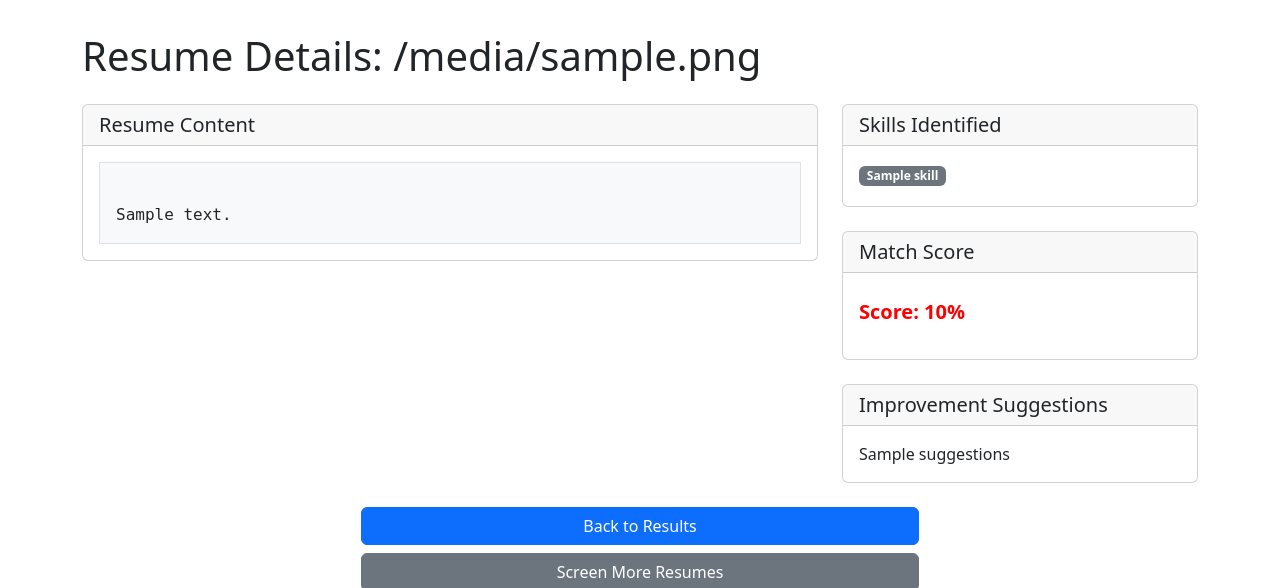
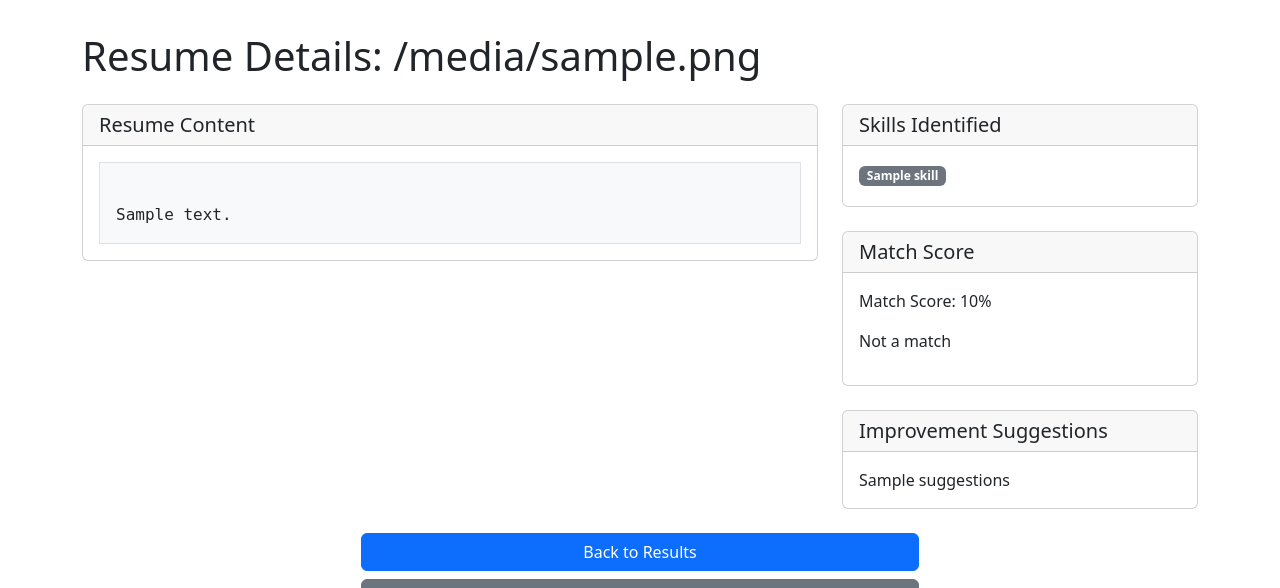
Before and after one commit to ROH253/Matcher, a Flask app: template templates/view_resume.html in a window 1280 px wide. Shown: the top 588 px of the page. Run offline with Flask 3, Linux system fonts and the light colour scheme; the template is opened without the code that fills it: most values are stand-ins (such as "Sample title", 1, 10 or a date in 2020).

Commit message:
added file

```diff
--- a/templates/view_resume.html
+++ b/templates/view_resume.html
@@ -89,17 +89,20 @@
                     <div class="card-header">
                         <h5 class="mb-0">Match Score</h5>
                     </div>
-                    <div class="card-body">
-                        <p class="match-score
-                            {% if match_score >= 70 %}success
-                            {% elif match_score >= 50 %}primary
-                            {% elif match_score >= 30 %}warning
-                            {% else %}danger
-                            {% endif %}">
-                            Score: {{ match_score }}%
-                        </p>
-                    </div>
+                <div class="card-body">
+                        {% if match_score is defined %}
+                            <p>Match Score: {{ match_score }}%</p>
+                            {% if match_score >= 70 %}
+                        <p>Success</p>
+                        {% else %}
+                    <p>Not a match</p>
+                      {% endif %}
+                      {% else %}
+                      <p>Match score not available</p>
+                      {% endif %}
+
                 </div>
+            </div>
 
                 <div class="card mb-4">
                     <div class="card-header">
```
Also changed, not shown: 2 other files.
